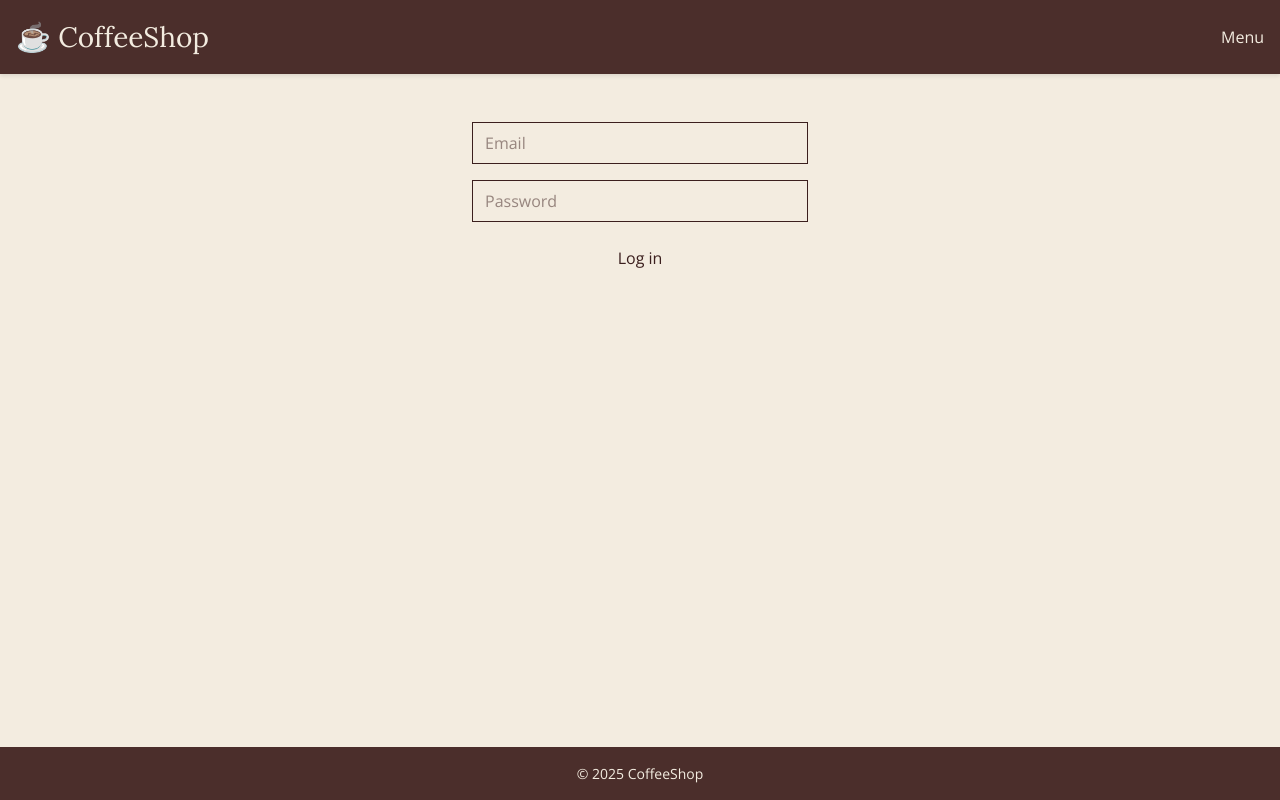
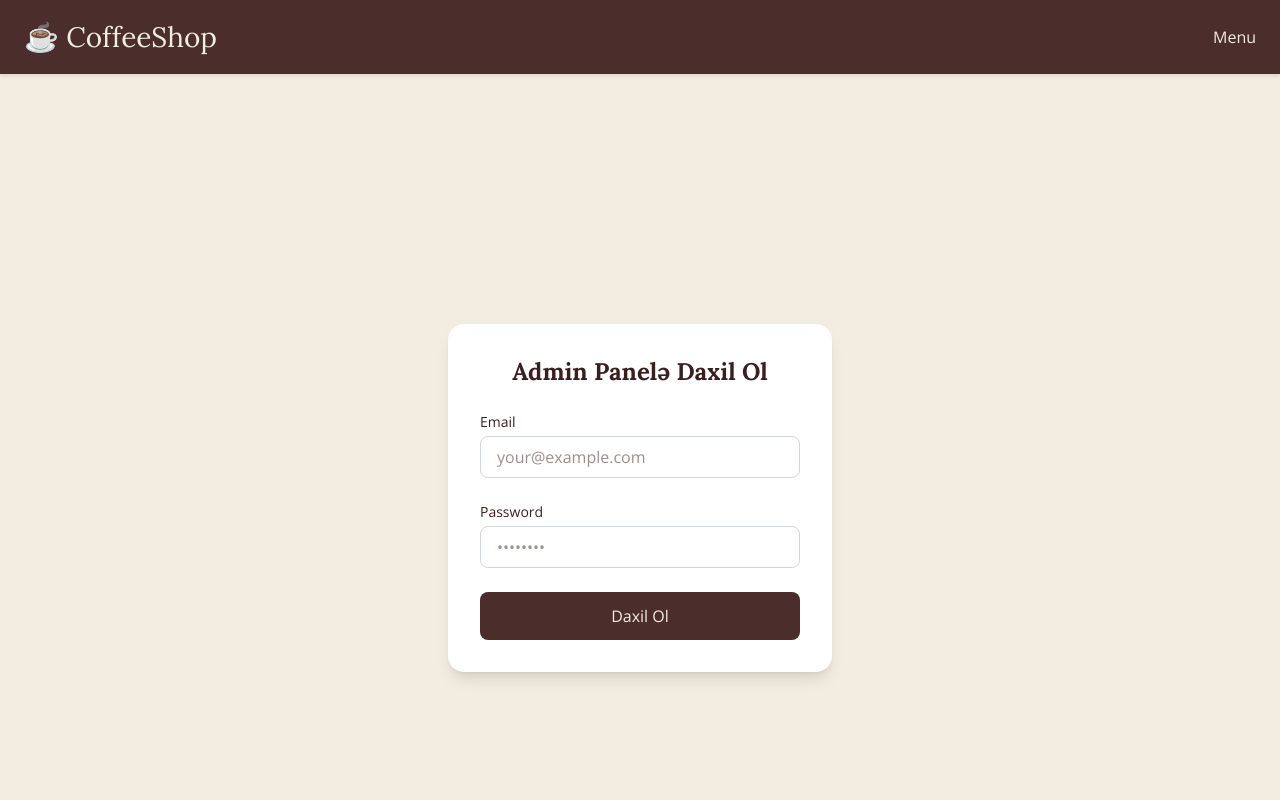
Before and after one commit to elxanoffical/CoffeeShop, a Next.js app: page /login in a window 1280 px wide. Shown: the top 800 px of the page. Built offline with nearby package versions, Linux system fonts and the light colour scheme.

Commit message:
Refactor AdminMenuItemsPage to use AdminMenuItemsClient for rendering; implement token-based redirection and improve error handling in menu item management

```diff
--- /dev/null
+++ b/app/admin/menu_items/AdminMenuItemsClient.jsx
@@ -0,0 +1,55 @@
+// app/admin/menu_items/AdminMenuItemsClient.jsx   (Client Component)
+'use client'
+
+import Link from 'next/link'
+import { useState } from 'react'
+import { useMenuItems } from '@/hooks/useMenuItems'
+
+export default function AdminMenuItemsClient({ initialItems }) {
+  // Başlanğıc data-nı state-ə yüklə
+  const [menuItems, setMenuItems] = useState(initialItems)
+  const { deleteMenuItem, loading } = useMenuItems()
+
+  // Silmə əməliyyatından sonra listi yenilə
+  const handleDelete = async (id) => {
+    if (!window.confirm('Silmək istədiyinə əminsən?')) return
+    try {
+      await deleteMenuItem(id)
+      // fetchMenuItems() içində list avtomatik yenilənir,
+      // amma əgər fetch-etmədən lokal state-i yeniləmək istəyirsənsə:
+      setMenuItems((prev) => prev.filter(item => item.id !== id))
+    } catch {
+      alert('Silinmə zamanı xəta baş verdi.')
+    }
+  }
+
+  if (loading) {
+    return <p className="text-center py-10">Yüklənir…</p>
+  }
+
+  return (
+    <div>
+      {/* ...başlıq + +Add New düyməsi eynilə */}
+      <ul className="space-y-4">
+        {menuItems.map(item => (
+          <li key={item.id} className="flex justify-between p-4 bg-white rounded shadow-sm">
+            <span>{item.name}</span>
+            <div className="space-x-2">
+              <Link href={`/admin/menu_items/${item.id}`}>
+                <button className="px-3 py-1 bg-[var(--coffee-brown)] text-[var(--coffee-cream)] rounded">
+                  Edit
+                </button>
+              </Link>
+              <button
+                onClick={() => handleDelete(item.id)}
+                className="px-3 py-1 bg-red-600 text-white rounded"
+              >
+                Delete
+              </button>
+            </div>
+          </li>
+        ))}
+      </ul>
+    </div>
+  )
+}
--- a/app/api/signup/route.js
+++ b/app/api/signup/route.js
@@ -1,13 +1,13 @@
-import { NextResponse } from 'next/server'
-import { createClient } from '@supabase/supabase-js'
+// import { NextResponse } from 'next/server'
+// import { createClient } from '@supabase/supabase-js'
 
-export async function POST(request) {
-  const { email, password } = await request.json()
-  const supabase = createClient(
-    process.env.NEXT_PUBLIC_SUPABASE_URL,
-    process.env.NEXT_PUBLIC_SUPABASE_ANON_KEY
-  )
-  const { error } = await supabase.auth.signUp({ email, password })
-  if (error) return NextResponse.json({ error: error.message }, { status: 400 })
-  return NextResponse.json({ success: true })
-}
+// export async function POST(request) {
+//   const { email, password } = await request.json()
+//   const supabase = createClient(
+//     process.env.NEXT_PUBLIC_SUPABASE_URL,
+//     process.env.NEXT_PUBLIC_SUPABASE_ANON_KEY
+//   )
+//   const { error } = await supabase.auth.signUp({ email, password })
+//   if (error) return NextResponse.json({ error: error.message }, { status: 400 })
+//   return NextResponse.json({ success: true })
+// }
--- a/app/login/page.jsx
+++ b/app/login/page.jsx
@@ -14,7 +14,6 @@ export default function LoginPage() {
       body: JSON.stringify({ email, password }),
     })
     if (res.ok) {
-      // SSR cookie üçün hard redirect et
       window.location.href = '/admin/menu_items'
     } else {
       setError('Email və ya şifrə səhvdir və ya email təsdiqlənməyib!')
@@ -22,27 +21,52 @@ export default function LoginPage() {
   }
 
   return (
-    <form onSubmit={handleLogin} className="max-w-sm mx-auto p-6 space-y-4">
-      {error && <p className="text-red-500">{error}</p>}
+    <div className="min-h-screen flex items-center justify-center bg-[var(--coffee-cream)]">
+      <form
+        onSubmit={handleLogin}
+        className="bg-white shadow-lg rounded-2xl p-8 w-full max-w-sm space-y-6"
+      >
+        <h2 className="text-2xl font-semibold text-[var(--coffee-dark)] text-center">
+          Admin Panelə Daxil Ol
+        </h2>
+        {error && (
+          <p className="text-sm text-red-600 bg-red-100 p-2 rounded">
+            {error}
+          </p>
+        )}
+        <div className="space-y-1">
+          <label className="block text-sm font-medium text-[var(--coffee-dark)]">
+            Email
+          </label>
           <input
             type="email"
-        placeholder="Email"
+            placeholder="your@example.com"
             value={email}
             onChange={e => setEmail(e.target.value)}
             required
-        className="w-full border px-3 py-2"
+            className="w-full border border-gray-300 rounded-lg px-4 py-2 focus:outline-none focus:ring-2 focus:ring-[var(--coffee-brown)]"
           />
+        </div>
+        <div className="space-y-1">
+          <label className="block text-sm font-medium text-[var(--coffee-dark)]">
+            Password
+          </label>
           <input
             type="password"
-        placeholder="Password"
+            placeholder="••••••••"
             value={password}
             onChange={e => setPassword(e.target.value)}
             required
-        className="w-full border px-3 py-2"
+            className="w-full border border-gray-300 rounded-lg px-4 py-2 focus:outline-none focus:ring-2 focus:ring-[var(--coffee-brown)]"
           />
-      <button type="submit" className="w-full bg-brown text-cream py-2 rounded">
-        Log in
+        </div>
+        <button
+          type="submit"
+          className="w-full py-3 rounded-lg bg-[var(--coffee-brown)] text-[var(--coffee-cream)] font-medium hover:bg-[var(--coffee-dark)] transition-colors"
+        >
+          Daxil Ol
         </button>
       </form>
+    </div>
   )
 }
--- a/app/signup/page.jsx
+++ b/app/signup/page.jsx
@@ -1,59 +1,59 @@
-'use client'
-import { useState } from 'react'
-import { useRouter } from 'next/navigation'
+// 'use client'
+// import { useState } from 'react'
+// import { useRouter } from 'next/navigation'
 
-export default function SignupPage() {
-  const [email, setEmail] = useState('')
-  const [password, setPassword] = useState('')
-  const [error, setError] = useState('')
-  const [success, setSuccess] = useState(false)
-  const router = useRouter()
+// export default function SignupPage() {
+//   const [email, setEmail] = useState('')
+//   const [password, setPassword] = useState('')
+//   const [error, setError] = useState('')
+//   const [success, setSuccess] = useState(false)
+//   const router = useRouter()
 
-  const handleSignup = async (e) => {
-    e.preventDefault()
-    const res = await fetch('/api/signup', {
-      method: 'POST',
-      headers: { 'Content-Type': 'application/json' },
-      body: JSON.stringify({ email, password }),
-    })
-    if (res.ok) {
-      setSuccess(true)
-      setTimeout(() => router.push('/login'), 1500)
-    } else {
-      const { error } = await res.json()
-      setError(error || 'Xəta baş verdi!')
-    }
-  }
+//   const handleSignup = async (e) => {
+//     e.preventDefault()
+//     const res = await fetch('/api/signup', {
+//       method: 'POST',
+//       headers: { 'Content-Type': 'application/json' },
+//       body: JSON.stringify({ email, password }),
+//     })
+//     if (res.ok) {
+//       setSuccess(true)
+//       setTimeout(() => router.push('/login'), 1500)
+//     } else {
+//       const { error } = await res.json()
+//       setError(error || 'Xəta baş verdi!')
+//     }
+//   }
 
-  return (
-    <form onSubmit={handleSignup} className="max-w-sm mx-auto p-6 space-y-4">
-      {error && <p className="text-red-500">{error}</p>}
-      {success
-        ? <p className="text-green-500">
-            Qeydiyyat uğurludur! Emailə gələn təsdiqləmə linkini təsdiqlə, sonra login et.
-          </p>
-        : <>
-            <input
-              type="email"
-              placeholder="Email"
-              value={email}
-              onChange={e => setEmail(e.target.value)}
-              required
-              className="w-full border px-3 py-2"
-            />
-            <input
-              type="password"
-              placeholder="Password"
-              value={password}
-              onChange={e => setPassword(e.target.value)}
-              required
-              className="w-full border px-3 py-2"
-            />
-            <button type="submit" className="w-full bg-brown text-cream py-2 rounded">
-              Qeydiyyat
-            </button>
-          </>
-      }
-    </form>
-  )
-}
+//   return (
+//     <form onSubmit={handleSignup} className="max-w-sm mx-auto p-6 space-y-4">
+//       {error && <p className="text-red-500">{error}</p>}
+//       {success
+//         ? <p className="text-green-500">
+//             Qeydiyyat uğurludur! Emailə gələn təsdiqləmə linkini təsdiqlə, sonra login et.
+//           </p>
+//         : <>
+//             <input
+//               type="email"
+//               placeholder="Email"
+//               value={email}
+//               onChange={e => setEmail(e.target.value)}
+//               required
+//               className="w-full border px-3 py-2"
+//             />
+//             <input
+//               type="password"
+//               placeholder="Password"
+//               value={password}
+//               onChange={e => setPassword(e.target.value)}
+//               required
+//               className="w-full border px-3 py-2"
+//             />
+//             <button type="submit" className="w-full bg-brown text-cream py-2 rounded">
+//               Qeydiyyat
+//             </button>
+//           </>
+//       }
+//     </form>
+//   )
+// }
--- a/components/navBar.jsx
+++ b/components/navBar.jsx
@@ -1,6 +1,6 @@
-'use client'
-import Link from 'next/link'
-import { useEffect, useState } from 'react'
+"use client";
+import Link from "next/link";
+import { useEffect, useState } from "react";
 
 export default function NavBar() {
   const [isAdmin, setIsAdmin] = useState(false);
@@ -8,19 +8,27 @@ export default function NavBar() {
   useEffect(() => {
     // Sadə şəkildə cookie-yə bax
     if (typeof document !== "undefined") {
-      setIsAdmin(document.cookie.includes('admin_token=1'));
+      setIsAdmin(document.cookie.includes("admin_token=1"));
     }
   }, []);
 
   return (
-    <header className="container flex items-center justify-between p-4">
-      <Link href="/" className="logo">☕ CoffeeShop</Link>
-      <nav className="space-x-6">
-        <Link href="/menu" className="nav-link">Menu</Link>
-        {isAdmin && (
-          <Link href="/admin/menu_items" className="nav-link">Admin</Link>
-        )}
-      </nav>
+    <header className="">
+      <div className=" container mx-auto flex items-center justify-between p-4">
+        <Link href="/" className="logo">
+          ☕ CoffeeShop
+        </Link>
+        <nav className="space-x-6">
+          <Link href="/menu" className="nav-link">
+            Menu
+          </Link>
+          {isAdmin && (
+            <Link href="/admin/menu_items" className="nav-link">
+              Admin
+            </Link>
+          )}
+        </nav>
+      </div>
     </header>
-  )
+  );
 }
```
Also changed, not shown: app/admin/menu_items/page.jsx (+15 -57 lines). Lines whose indentation alone changed are shown as unchanged.
